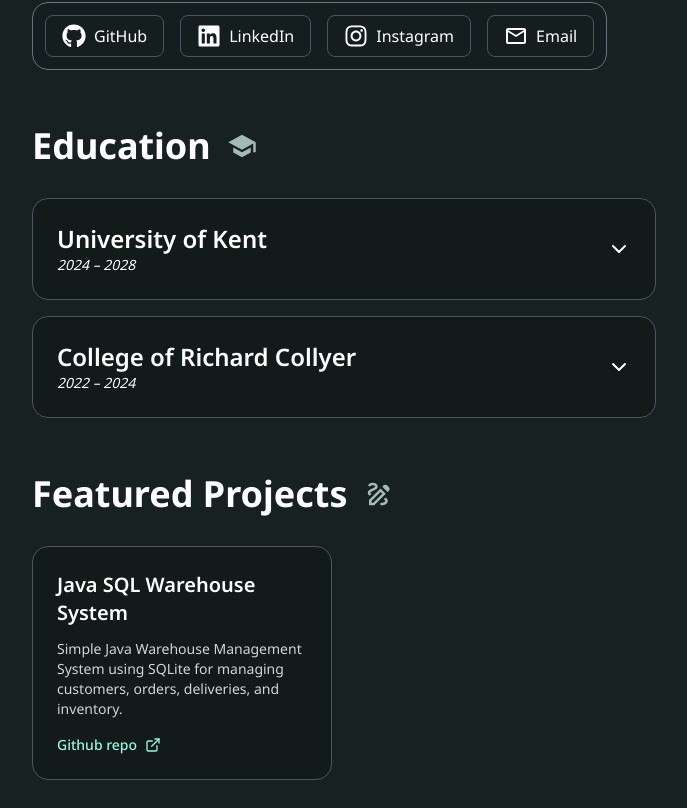
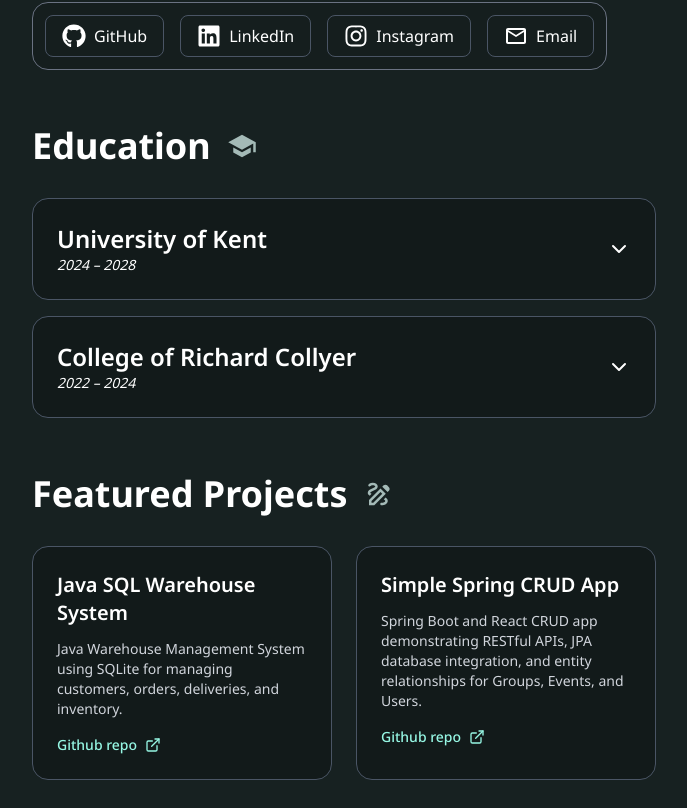
Before and after one commit to nathant1234567/nathan-portfolio, a Next.js app: page / in a window 1280 px wide. Shown: the part 968-1776 px from the top of the page, without its empty margins (112-799 px from the left). Built offline with nearby package versions, Linux system fonts and the light colour scheme.

Commit message:
Add new project: Simple Spring CRUD App; update summary for Java SQL Warehouse System

```diff
--- a/src/data/projects.ts
+++ b/src/data/projects.ts
@@ -15,7 +15,7 @@ export interface ProjectEntry {
 export const projects: ProjectEntry[] = [
     {
         title: "Java SQL Warehouse System",
-        summary: "Simple Java Warehouse Management System using SQLite for managing customers, orders, deliveries, and inventory.",
+        summary: "Java Warehouse Management System using SQLite for managing customers, orders, deliveries, and inventory.",
         description:
             "Excerpt from github: This project implements a simple Warehouse Management System for my second COMP5000 assessment. It is a Java application that uses SQLite databases to manage and visualize key business entities including customers, orders, deliveries, and inventory parts. The project demonstrates database integration, object-oriented design, and automated reporting through HTML interfaces..",
         techStack: ["Java", "SQLite", "InteliJ"],
@@ -24,5 +24,17 @@ export const projects: ProjectEntry[] = [
             { label: "Github repo", href: "https://github.com/nathant1234567/warehouse-system-uni" },
         ],
     },
-
+    {
+        title: "Simple Spring CRUD App",
+        summary: "Spring Boot and React CRUD app demonstrating RESTful APIs, JPA database integration, and entity relationships for Groups, Events, and Users.",
+        description:
+            "Excerpt from github: This is a CRUD application I built using Spring Boot (Java) for the backend and React for the frontend. It demonstrates RESTful API design, database integration using Spring Data JPA, and entity relationships between Groups, Events, and Users.\n" +
+            "\n" +
+            "I did this project to practice Springboot and see how it is used to build scalable, maintainable web applications with clear folder structures.",
+        techStack: ["Java", "SpringBoot", "Data Structures", "JPA"],
+        featured: true,
+        links: [
+            { label: "Github repo", href: "https://github.com/nathant1234567/spring-school-api-app" },
+        ],
+    },
 ];
```
